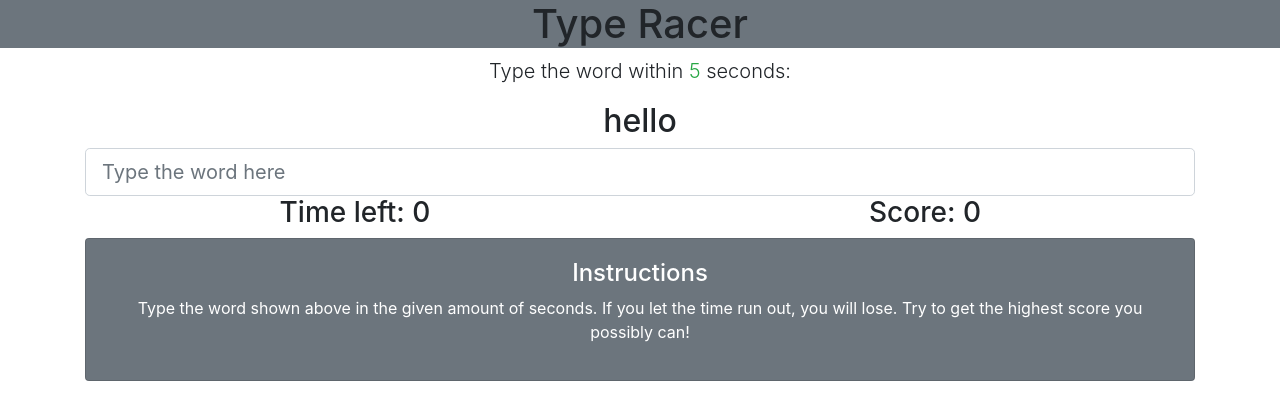
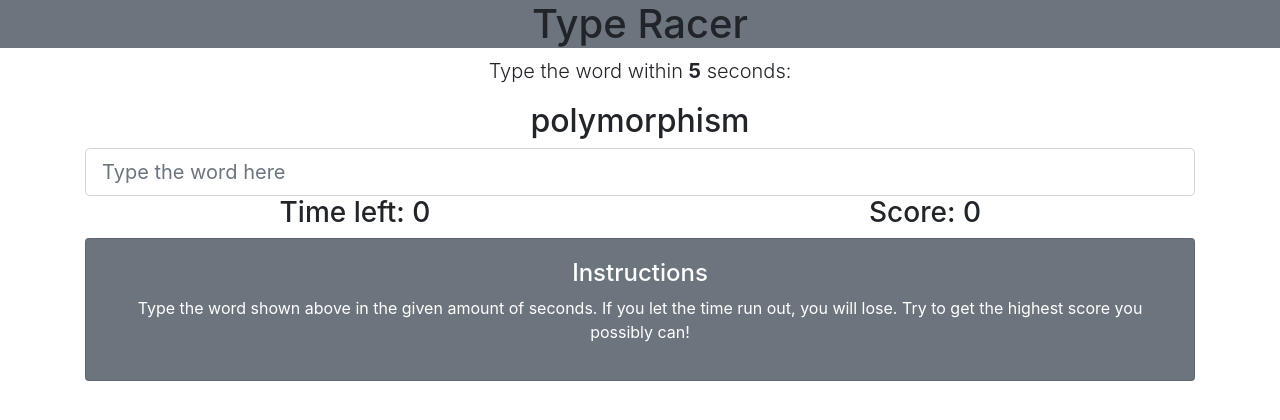
Before and after one commit to TomTomDam/type_racer, a plain HTML site: page index.html in a window 1280 px wide. Drawn offline with nearby package versions, Linux system fonts and the light colour scheme.

Commit message:
Added javascript variables, DOM elements and word array. Currently working on generating random word from array

```diff
--- a/index.html
+++ b/index.html
@@ -24,8 +24,10 @@
       <div class="row">
         <div class="col md-6">
           <p class="lead">Type the word within
-            <span class="text-success" id="seconds">5</span> seconds:</p>
+            <span class="font-weight-bold" id="seconds">5</span> seconds:</p>
+
           <h2 class="" id="current-word">hello</h2>
+
           <input type="text" class="form-control form-control-lg" placeholder="Type the word here" id="word-input">
 
           <!-- Time and Score -->
--- a/js/main.js
+++ b/js/main.js
@@ -0,0 +1,65 @@
+window.addEventListener('load', init);
+
+//Global variables
+let time = 5;
+let score = 0;
+let isPlaying;
+
+//DOM elements
+const wordInput = document.querySelector('#word-input');
+const currentWord = document.querySelector('#current-word');
+const scoreDisplay = document.querySelector('#score');
+const timeDisplay = document.querySelector('#time');
+const message = document.querySelector('#message');
+const seconds = document.querySelector('#seconds');
+
+//Word array
+const words = [
+  'hello',
+  'mouse',
+  'statue',
+  'book',
+  'pizza',
+  'phone',
+  'clock',
+  'river',
+  'house',
+  'pebble',
+  'magic',
+  'siblings',
+  'curtain',
+  'blanket',
+  'sunlight',
+  'convertible',
+  'document',
+  'briefcase',
+  'trapdoor',
+  'generate',
+  'resistance',
+  'immunity',
+  'expansive',
+  'mitigate',
+  'liaise',
+  'collaborate',
+  'revolution',
+  'smile',
+  'sibilance',
+  'abstraction',
+  'encapsulation',
+  'inheritance',
+  'polymorphism',
+  'javascript',
+  'developer'
+];
+
+//Load game
+function init(){
+  //Load word from word array
+  showWord(words);
+}
+
+//Pick and display random word from array
+function showWord(words){
+  const randomIndex = Math.floor(Math.random() * words.length);
+  currentWord.innerHTML = words[randomIndex];
+}
```
